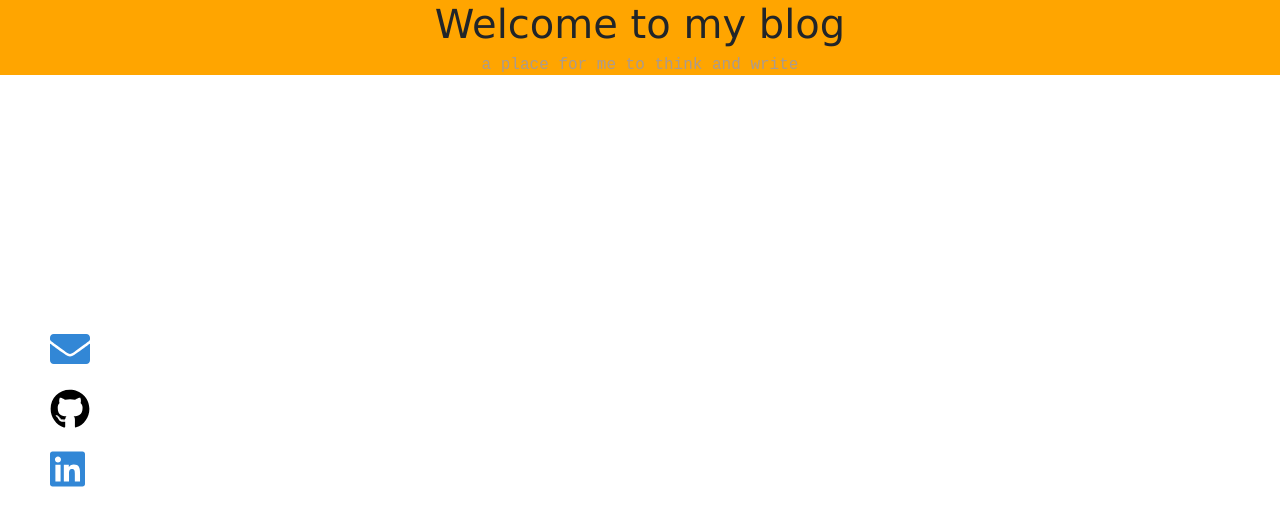
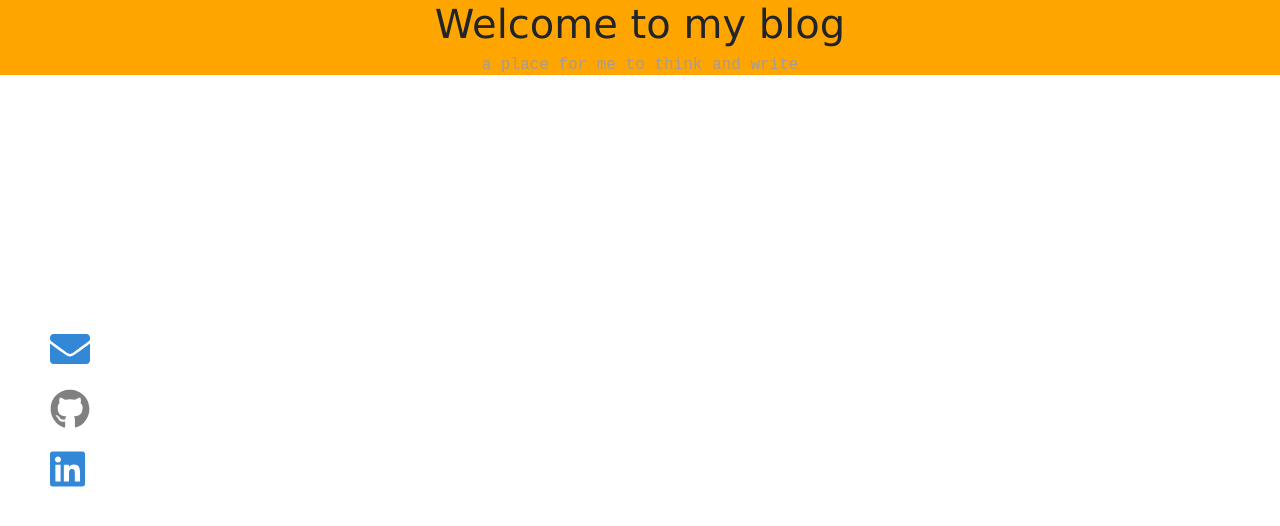
Before and after one commit to yzhan407/newBlog, a React (Create React App) app: page / in a window 1280 px wide. Shown: the top 526 px of the page. Built offline with nearby package versions, Linux system fonts and the light colour scheme; no server answers.

Commit message:
change sidebar apperance

```diff
--- a/src/components/Sidebar.css
+++ b/src/components/Sidebar.css
@@ -22,7 +22,7 @@ a#envelope-icon :hover{
   transform: scale(1) !important;
 }
 a#github-icon {
-  color:black;
+  color:grey;
   font-size:2.5em;
 }
 
@@ -32,6 +32,8 @@ a#github-icon {
 
 a#github-icon :hover{
   transform: scale(1.3);
+  color: black;
+  transition: color 0.3s ease-in;
 }
 
 a#linkedin-icon {
--- a/src/components/Sidebar.js
+++ b/src/components/Sidebar.js
@@ -22,17 +22,17 @@ componentDidMount(){
     return (
         <div className="sidebar">
           <div>
-          <a id="envelope-icon"  href="mailto:yifanzhang47@gmail.com">
+          <a id="envelope-icon"  href="mailto:yifanzhang47@gmail.com" target="_blank" rel="noopener noreferrer">
             <FontAwesomeIcon icon={faEnvelope} />
           </a>
           </div>
           <div>
-          <a id="github-icon" href="https://github.com/yzhan407">
+          <a id="github-icon" href="https://github.com/yzhan407" target="_blank" rel="noopener noreferrer">
             <FontAwesomeIcon icon={faGithub} />
           </a>
           </div>
           <div>
-          <a id="linkedin-icon" href="https://linkedin.com/in/eason-zhang-022312184/">
+          <a id="linkedin-icon" href="https://linkedin.com/in/eason-zhang-022312184/" target="_blank" rel="noopener noreferrer">
             <FontAwesomeIcon icon={faLinkedin} />
           </a>
           </div>
```
